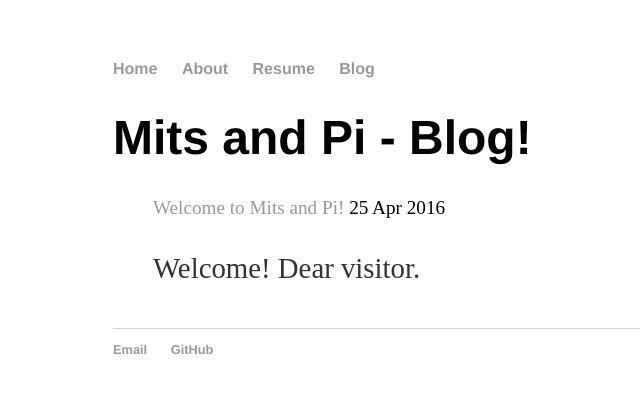
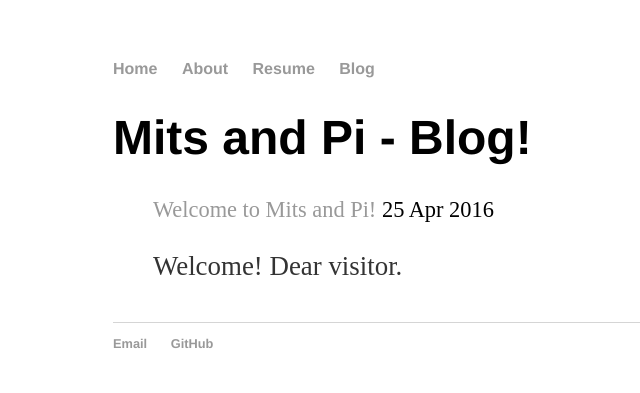
Before and after one commit to maxiulee/maxiulee.github.io, a Jekyll site: the page built from blog/index.html, in a window 1280 px wide. Shown: the top 393 px of the page, without its empty margins (79-719 px from the left). Built offline with Jekyll 4.4.1, drawn with Linux system fonts in a browser that asks for light colours.

Commit message:
Update main.css

```diff
--- a/css/main.css
+++ b/css/main.css
@@ -24,8 +24,8 @@ h1 {
     font-family:'Helvetica', 'Arial', 'Sans-Serif';
 }
 p {
-    font-size: 1.5em;
-    line-height: 1.4em;
+    font-size: 1.2em;
+    line-height: 1.2em;
     color: #333;
 }
 footer {
@@ -35,7 +35,7 @@ footer {
 
 ul.posts {
     margin: 20px auto 40px;
-    font-size: 1.2em;
+    font-size: 1.4em;
 }
 
 ul.posts li {
```
